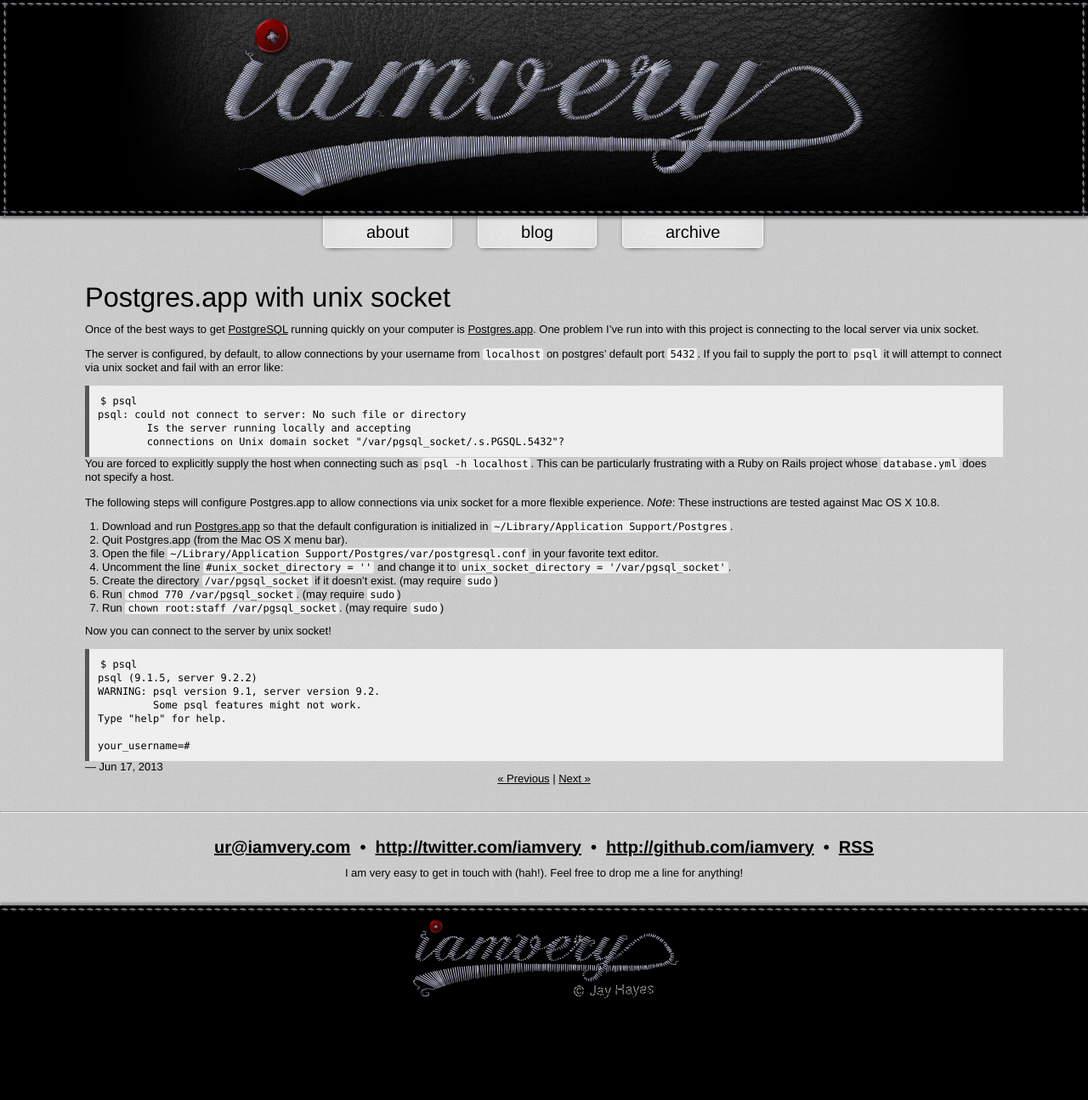
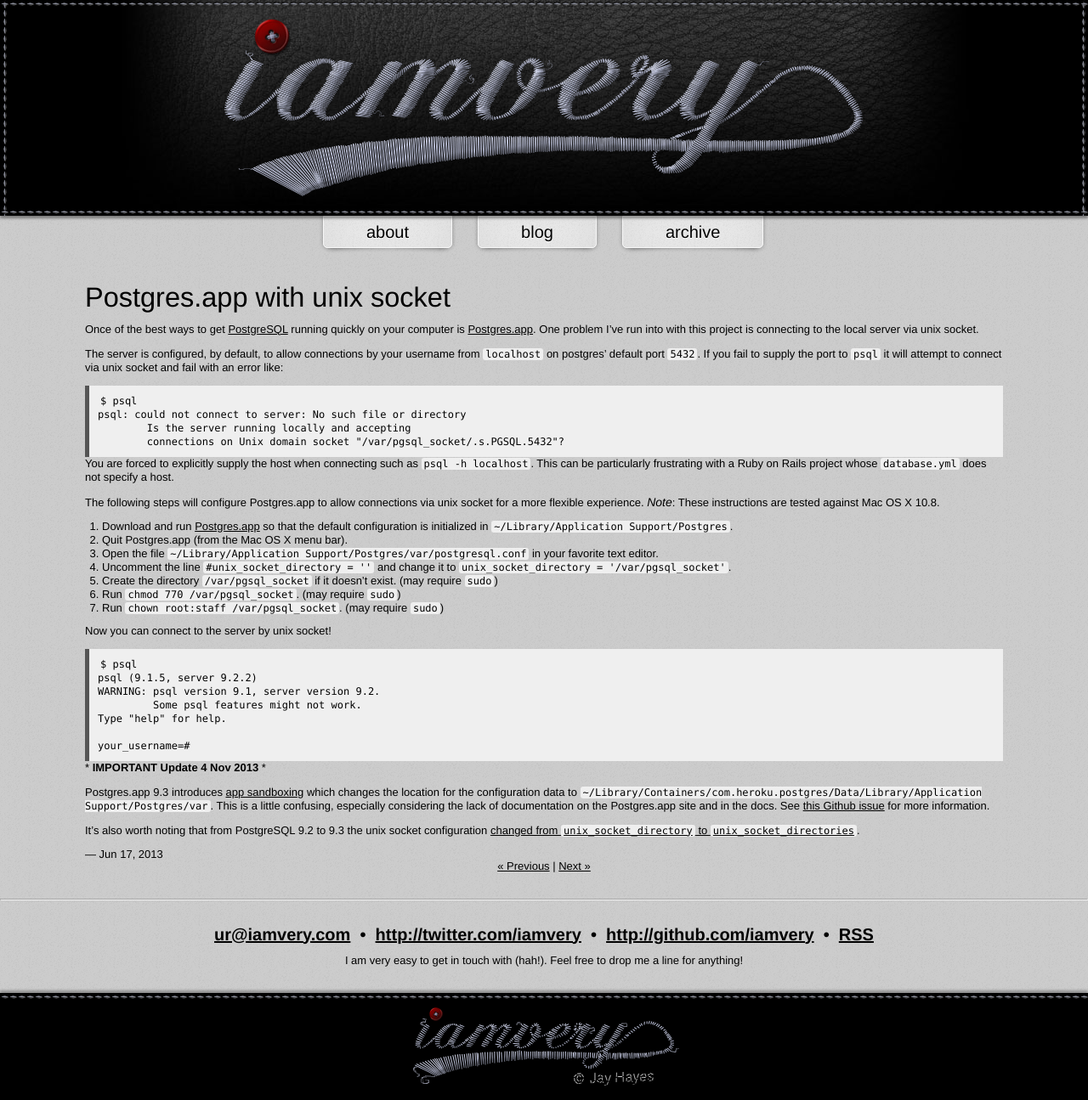
Before and after one commit to iamvery/iamvery.github.com, a Jekyll site: the page built from _posts/2013-06-17-postgresapp-with-unix-socket.markdown, in a window 1280 px wide. Shown: the whole page at 85% size. Built offline with Jekyll 4.4.1, drawn with Linux system fonts in a browser that asks for light colours; before the commit the page ends 1192 px from its top, so only the background shows below that.

Commit message:
Update pg unix socket post with new information

```diff
--- a/_posts/2013-06-17-postgresapp-with-unix-socket.markdown
+++ b/_posts/2013-06-17-postgresapp-with-unix-socket.markdown
@@ -45,3 +45,15 @@ Now you can connect to the server by unix socket!
     Type "help" for help.
 
     your_username=#
+
+
+\* **IMPORTANT Update 4 Nov 2013** \*
+
+Postgres.app 9.3 introduces [app sandboxing](https://developer.apple.com/library/mac/documentation/security/conceptual/AppSandboxDesignGuide/AppSandboxInDepth/AppSandboxInDepth.html)
+which changes the location for the configuration data to `~/Library/Containers/com.heroku.postgres/Data/Library/Application Support/Postgres/var`.
+This is a little confusing, especially considering the lack of documentation on the Postgres.app
+site and in the docs. See [this Github issue](https://github.com/PostgresApp/PostgresApp/issues/131)
+for more information.
+
+It's also worth noting that from PostgreSQL 9.2 to 9.3 the unix socket configuration
+[changed from `unix_socket_directory` to `unix_socket_directories`](http://www.postgresql.org/docs/9.3/static/runtime-config-connection.html).
```
